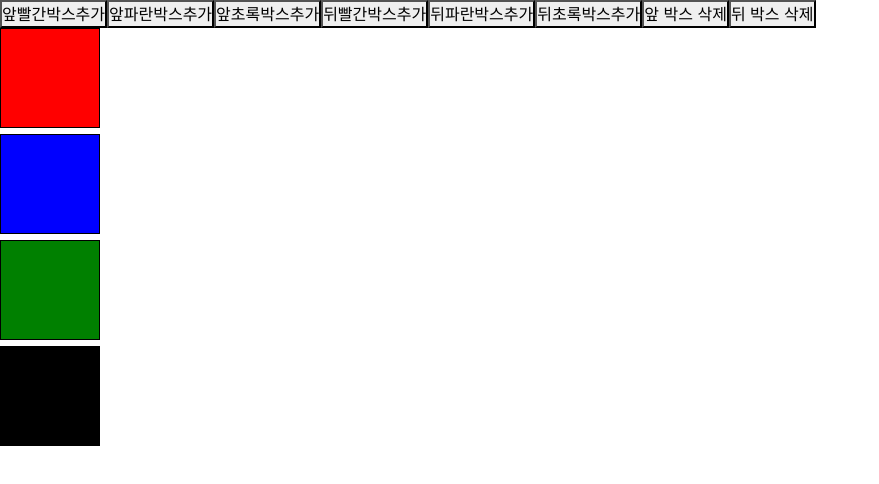
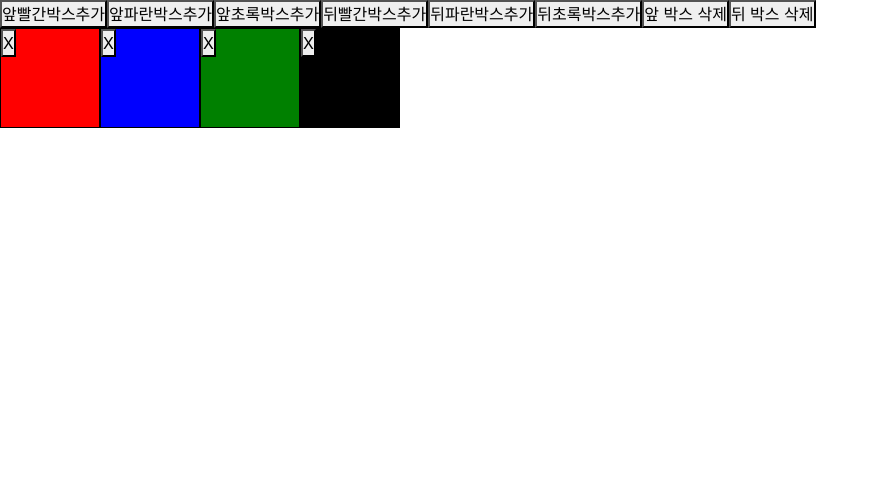
Before and after one commit to Dasol0303/react-study, a React (Create React App) app: page / in a window 1280 px wide. Shown: the top 484 px of the page, without its empty margins (0-879 px from the left). Built offline with nearby package versions, Linux system fonts and the light colour scheme.

Commit message:
연습5 +옵션 선택 삭제 기능 추가

```diff
--- a/src/practice/Practice06/Prac05Box.js
+++ b/src/practice/Practice06/Prac05Box.js
@@ -3,10 +3,15 @@ import './Practice06.css';
 
 function Prac05Box(color) {
     return (
-        <div>
-{/* 동욱님이 알려주심... color 저거 받을 때는 '속성.color' 이렇게 받자..ㅠㅠ */}
-{/* <div className='box' style={{backgroundColor:color.color}}></div> */}
-            <div className='box' style={{backgroundColor:color.bgColor}}></div>
+        <div className='box' style={{backgroundColor:color.bgColor}}>
+        <button onClick={()=>{
+
+            let temp = [...color.boxes];
+            // 아니 여기... 배열 자체말고 인덱스 숫자 넘기자요..
+            temp.splice(color.index, 1);
+            color.setBoxes(temp);
+
+        }}>X</button>
         </div>
     );
 }
--- a/src/practice/Practice06/Practice06.css
+++ b/src/practice/Practice06/Practice06.css
@@ -3,7 +3,6 @@
     height: 100px;
     border:1px solid black;
     display: inline-block;
-    /* 얘 왜 플렉스 안먹힘요????? */
 }
 
 .bg-red {
--- a/src/practice/Practice06/Practice06.js
+++ b/src/practice/Practice06/Practice06.js
@@ -5,10 +5,10 @@ function Practice06() {
 
         let [boxes, setBoxes] = useState(['red', 'blue', 'green', 'black']);
 
-
+        let delet = [...boxes];
 
     return (
-<div>
+        <div>
             <div>
                 <button onClick={() => {
                     let temp = ['red', ...boxes];
@@ -65,8 +65,8 @@ function Practice06() {
             } */}
 
             {
-                boxes.map((item)=>{
-                    return <Prac05Box bgColor={item}/>;
+                boxes.map((item, index)=>{
+                    return <Prac05Box bgColor={item} boxes={boxes} setBoxes={setBoxes} index={index}/>;
                 })
             }
 
```
